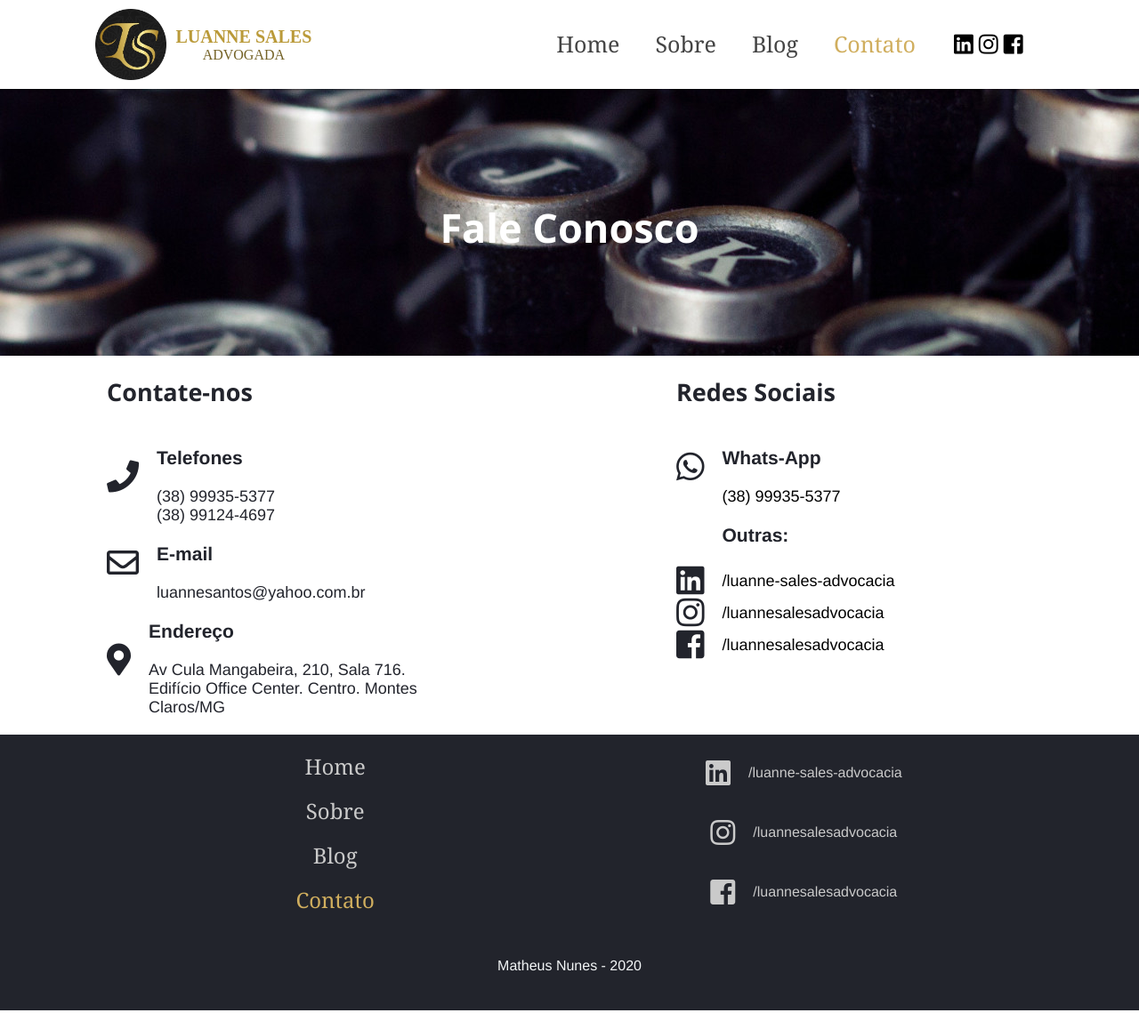
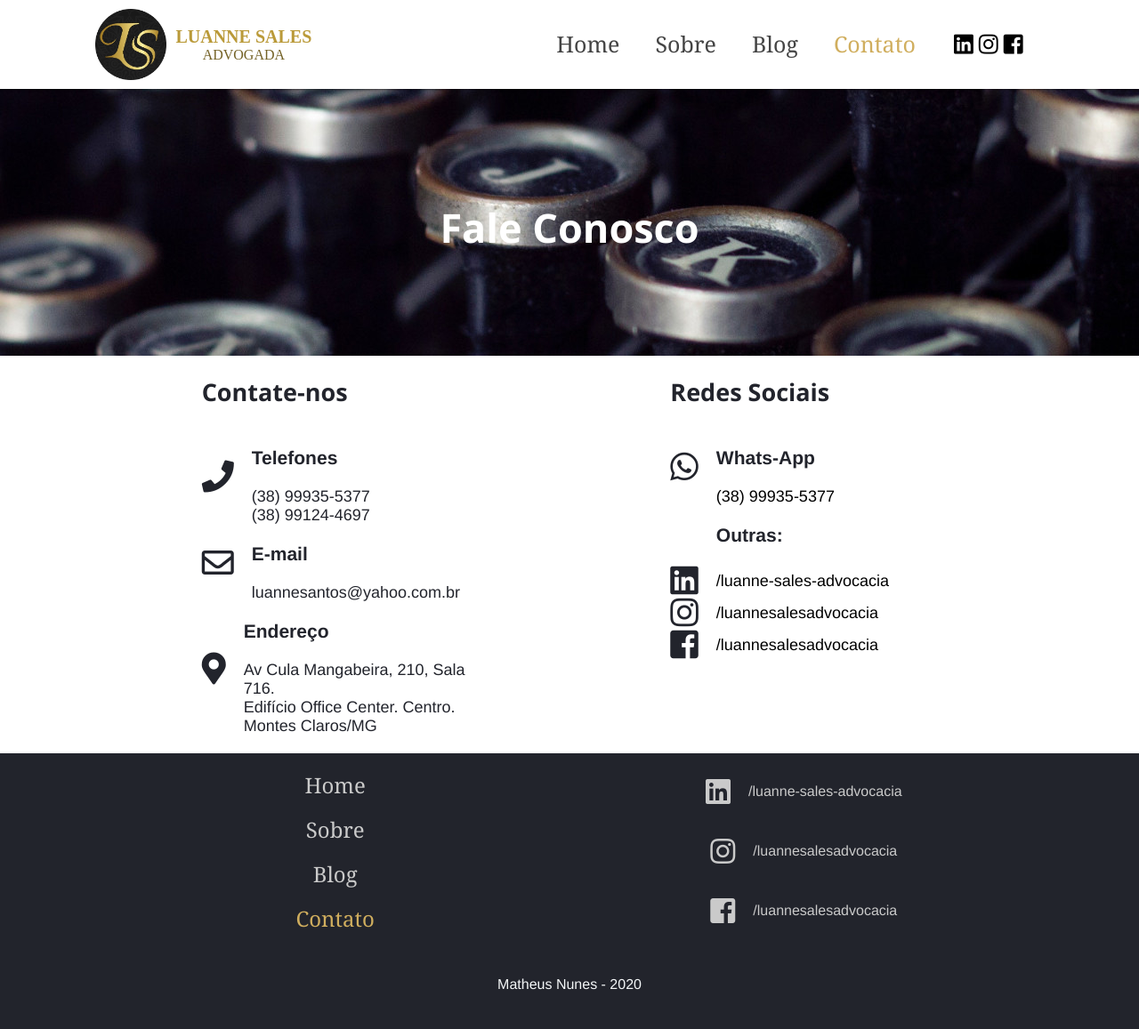
Before and after one commit to luanne-sales/luanne-sales.github.io, a Jekyll site: the page built from contato.html, in a window 1280 px wide and 1157 px high. Shown: the whole window at 89% size. Built offline with Jekyll 4.4.1, drawn with Linux system fonts in a browser that asks for light colours; nearby versions of some CDN libraries; some web fonts are replaced.

Commit message:
contact page align with new footer in large display devices

```diff
--- a/assets/css/main.css
+++ b/assets/css/main.css
@@ -354,12 +354,12 @@ ________________________________________________*/
 
 #contato-flex{
   display: flex;
-  justify-content: space-around;
+  justify-content: space-evenly;
   flex-wrap: wrap-reverse;
 }
 
 #contato-1, #contato-2{
-  width: 400px;
+  width: 300px;
   margin-bottom: 20px;
 }
 
```
